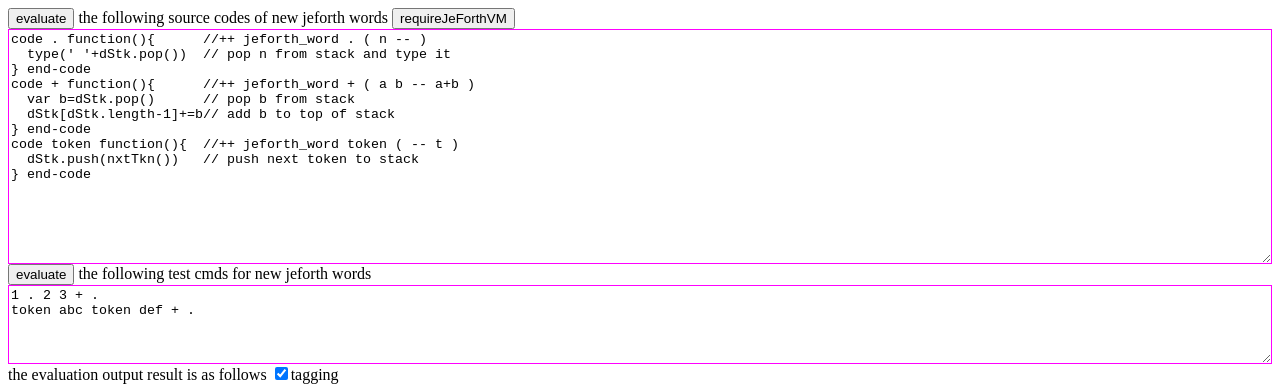
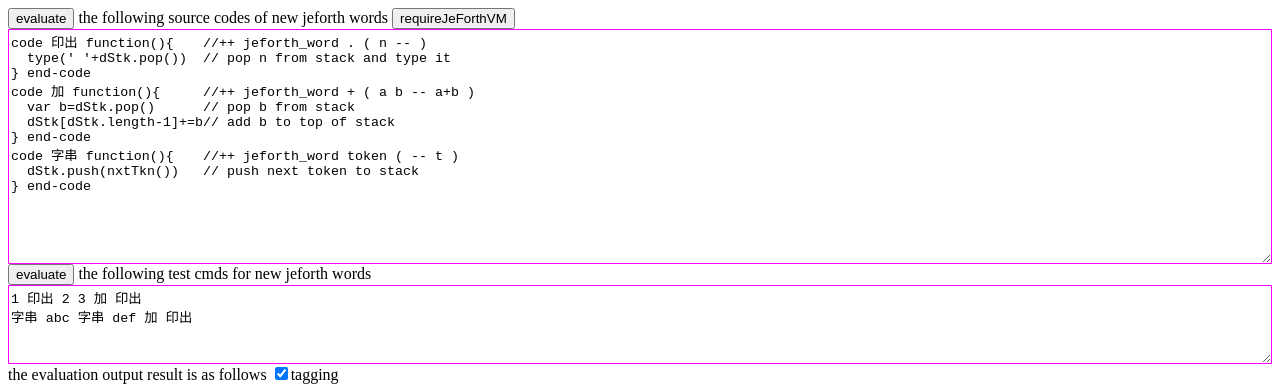
Before and after one commit to samsuanchen/multitaskjavascripteforth, a plain HTML site: page jefvm0.html in a window 1280 px wide. Shown: the top 384 px of the page. Drawn offline with Linux system fonts and the light colour scheme.

Commit message:
modify jefvm0

```diff
--- a/jefvm0.html
+++ b/jefvm0.html
@@ -35,21 +35,21 @@
 	the following source codes of new jeforth words	<!-- sourceCodes -->
 	<button onclick="requireJeForthVM(),init()">requireJeForthVM</button>
 	<textarea id='code'>
-code . function(){	//++ jeforth_word . ( n -- )
+code 印出 function(){	//++ jeforth_word . ( n -- )
   type(' '+dStk.pop())	// pop n from stack and type it
 } end-code
-code + function(){	//++ jeforth_word + ( a b -- a+b )
+code 加 function(){	//++ jeforth_word + ( a b -- a+b )
   var b=dStk.pop()	// pop b from stack
   dStk[dStk.length-1]+=b// add b to top of stack
 } end-code
-code token function(){	//++ jeforth_word token ( -- t )
+code 字串 function(){	//++ jeforth_word token ( -- t )
   dStk.push(nxtTkn())	// push next token to stack
 } end-code</textarea><br>
 	<button onclick="evalTest()">evaluate</button>	<!-- btnEvalTest  -->
 	the following test cmds for new jeforth words	<!-- testCommands -->
 	<textarea id='test'>
-1 . 2 3 + .
-token abc token def + .
+1 印出 2 3 加 印出
+字串 abc 字串 def 加 印出
 </textarea>
 	the evaluation output result is as follows
 	<input	id="chkTag" type="checkbox" onclick='toggleTagging()' checked>tagging
```
Also changed, not shown: README.html (+2 -2 lines), 1 other file.
